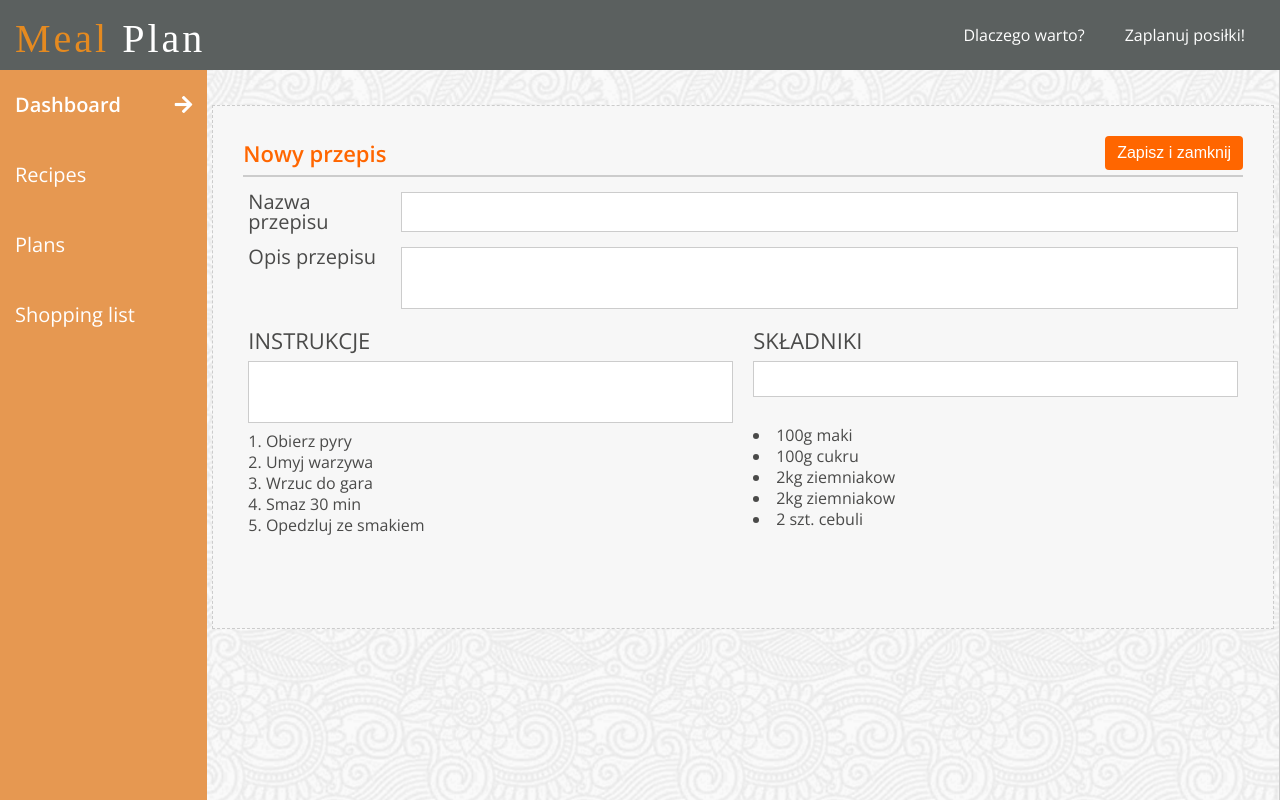
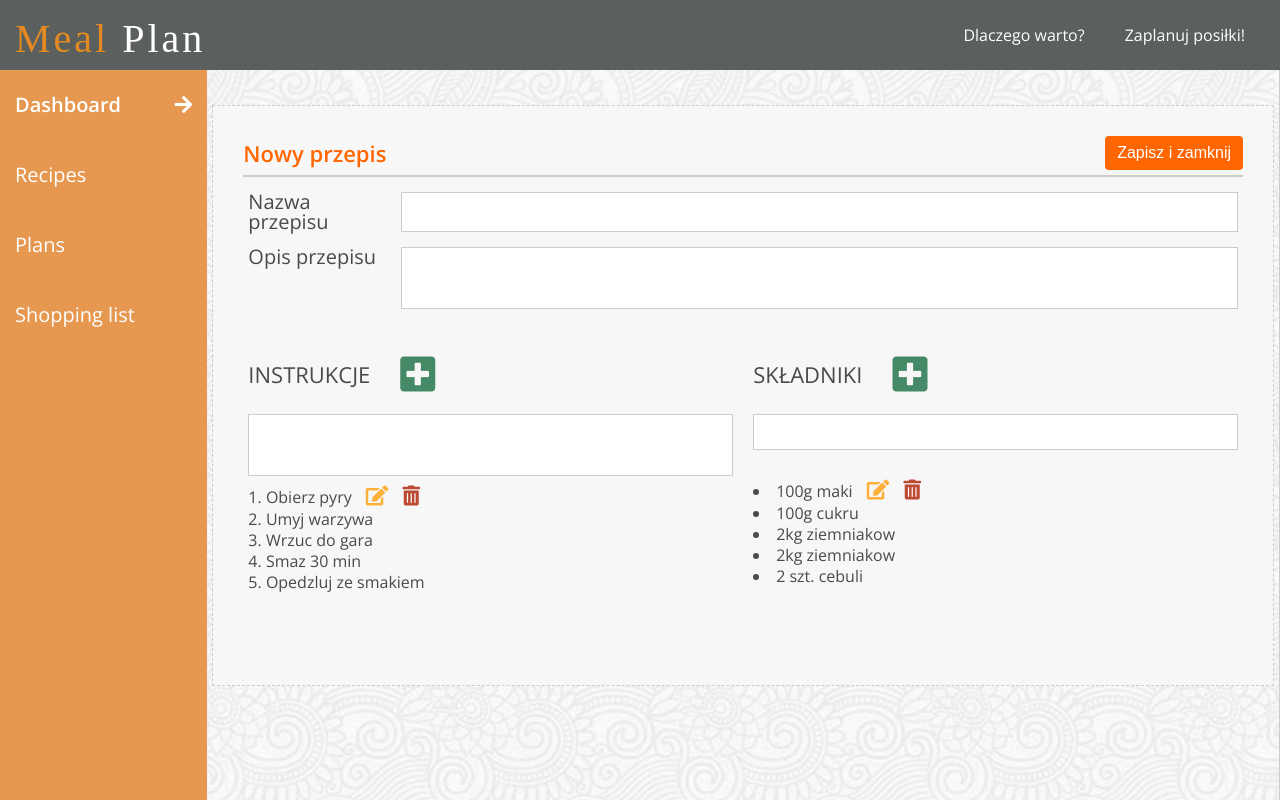
Before and after one commit to kj-ninja/meal-plan, a React (Create React App) app: page /dashboard/add-recipe in a window 1280 px wide. Built offline with nearby package versions, Linux system fonts and the light colour scheme; a web font is replaced by a local one.

Commit message:
add font awesome to add-recipe component

```diff
--- a/src/components/AddRecipe/AddRecipe.js
+++ b/src/components/AddRecipe/AddRecipe.js
@@ -39,7 +39,7 @@ const AddRecipe = () => {
 
                 <div className="add-recipe__lists-container">
                     <div className="add-recipe__input-container">
-                        <label htmlFor="recipeInstructions">Instrukcje</label>
+                        <label htmlFor="recipeInstructions">Instrukcje <i className="fas fa-plus-square"/></label>
                         <textarea name="recipeInstructions"
                                   ref={register({required: true})}
                                   id="recipeInstructions"
@@ -48,7 +48,7 @@ const AddRecipe = () => {
                         {errors.recipeInstructions ?
                             <p className="error-message">{errors.recipeInstructions.message}</p> : null}
                         <ol>
-                            <li>Obierz pyry</li>
+                            <li>Obierz pyry <i className="fas fa-edit edit"/> <i className="fas fa-trash-alt trash"/></li>
                             <li>Umyj warzywa</li>
                             <li>Wrzuc do gara</li>
                             <li>Smaz 30 min</li>
@@ -57,7 +57,7 @@ const AddRecipe = () => {
                     </div>
 
                     <div className="add-recipe__input-container">
-                        <label htmlFor="recipeIngredients">Składniki</label>
+                        <label htmlFor="recipeIngredients">Składniki <i className="fas fa-plus-square"/></label>
                         <input name="recipeIngredients"
                                ref={register({required: true})}
                                id="recipeIngredients"
@@ -65,7 +65,7 @@ const AddRecipe = () => {
                         {errors.recipeIngredients ?
                             <p className="error-message">{errors.recipeIngredients.message}</p> : null}
                         <ul>
-                            <li>100g maki</li>
+                            <li>100g maki <i className="fas fa-edit edit"/> <i className="fas fa-trash-alt trash"/></li>
                             <li>100g cukru</li>
                             <li>2kg ziemniakow</li>
                             <li>2kg ziemniakow</li>
--- a/src/components/AddRecipe/AddRecipe.scss
+++ b/src/components/AddRecipe/AddRecipe.scss
@@ -72,6 +72,15 @@
           text-transform: uppercase;
           margin-top: 5px;
           margin-bottom: 10px;
+          display: flex;
+          align-items: center;
+          i {
+            margin-left: 20px;
+            font-size: 30px;
+            color: $success-color;
+            padding: 10px;
+            cursor: pointer;
+          }
         }
       }
       ol {
@@ -87,10 +96,23 @@
       }
       li {
         margin-bottom: 5px;
+        i {
+          margin-left: 10px;
+          font-size: 20px;
+          cursor: pointer;
+        }
+        .edit {
+          color: $warning-color;
+        }
+        .trash {
+          color: $trash-color;
+        }
       }
     }
   }
 }
+
+
 
 @include middle() {
   .add-recipe {
@@ -118,9 +140,8 @@
         .error-message {}
       }
       .add-recipe__lists-container {
-        @media (min-width: 700px) {
           flex-direction: row;
-        }
+        margin-top: 30px;
         .add-recipe__input-container {
           &:first-of-type {
             margin-right: 10px;
@@ -128,7 +149,11 @@
           &:last-of-type {
             margin-left: 10px;
           }
-          label {}
+          label {
+            i {
+              font-size: 40px;
+            }
+          }
         }
         ol {}
         ul {
```
